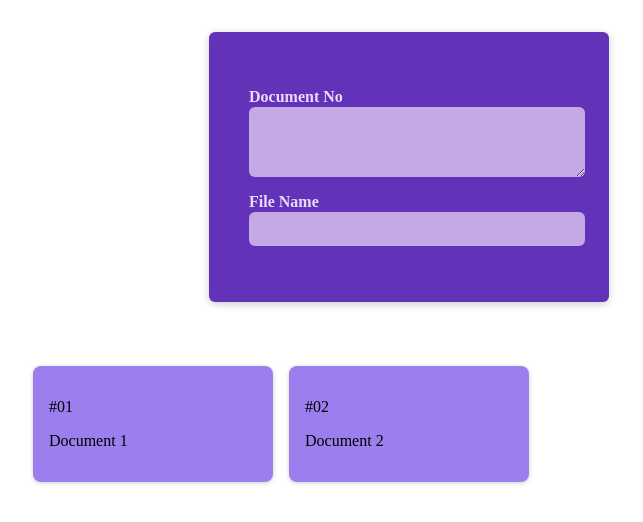
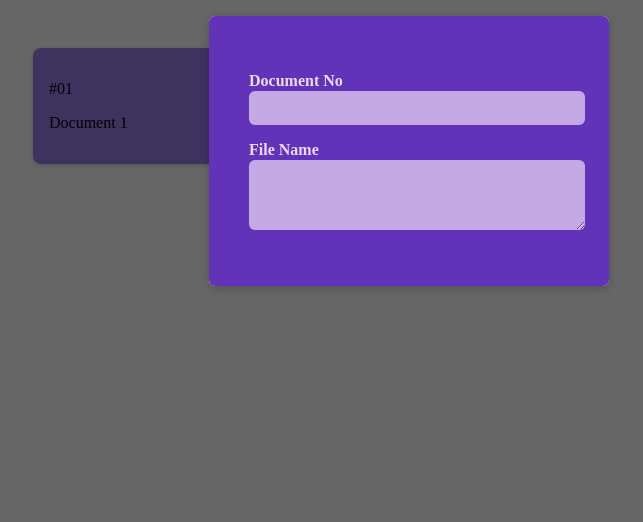
Before and after one commit to revarnami/react-crash-course, a React (Vite) app: page / in a window 1280 px wide. Shown: the top 522 px of the page, without its empty margins (231-874 px from the left). Built offline with nearby package versions, Linux system fonts and the light colour scheme.

Commit message:
Create Modal

```diff
--- /dev/null
+++ b/src/components/Modal.jsx
@@ -0,0 +1,13 @@
+import ModalCss from './Modal.module.css'
+function Modal(props) {
+  return (
+    <>
+      <div className={ModalCss.backdrop}/>
+      <dialog open className={ModalCss.modal}>
+        {props.children}
+      </dialog>
+    </>
+  )
+}
+
+export default Modal
--- /dev/null
+++ b/src/components/Modal.module.css
@@ -0,0 +1,18 @@
+.backdrop {
+  position: fixed;
+  top: 0;
+  left: 0;
+  width: 100%;
+  height: 100vh;
+  background-color: rgba(0, 0, 0, 0.6);
+  z-index: 1;
+}
+
+.modal {
+  border: none;
+  border-radius: 6px;
+  box-shadow: 0 2px 8px rgba(0, 0, 0, 0.2);
+  padding: 0;
+  overflow: hidden;
+  z-index: 1;
+}
--- a/src/components/NewPost.jsx
+++ b/src/components/NewPost.jsx
@@ -6,11 +6,11 @@ function NewPost(props) {
     <form className={classes.form}>
       <p>
         <label htmlFor="body">Document No</label>
-        <textarea id="body" required rows={3} onChange={props.onDocNoChange}/>
+        <input type="text" id="name" required onChange={props.onDocNoChange}/>
       </p>
       <p>
         <label htmlFor="name">File Name</label>
-        <input type="text" id="name" required onChange={props.onFileNameChange}/>
+        <textarea id="body" required rows={3} onChange={props.onFileNameChange}/>
       </p>
     </form>
   )
--- a/src/components/NewPost.module.css
+++ b/src/components/NewPost.module.css
@@ -2,9 +2,6 @@
   background-color: #6233b9;
   padding: 40px 40px;
   width: 20rem;
-  margin: 2rem auto;
-  border-radius: 6px;
-  box-shadow: 0 2px 8px rgba(0, 0, 0, 0.2);
 }
 
 .form label {
--- a/src/components/Post.jsx
+++ b/src/components/Post.jsx
@@ -3,8 +3,8 @@ import postcss from './Post.module.css'
 function Post(props) {
   return (
     <div className={postcss.post}>
-      <p>#{props.docno}</p>
-      <p>{props.body}</p>
+      <p>#{props.docNo}</p>
+      <p>{props.fileName}</p>
     </div>
   )
 }
--- a/src/components/Post.module.css
+++ b/src/components/Post.module.css
@@ -7,7 +7,7 @@
   animation: animate-in 1s ease-out forwards;
 }
 
-.docno {
+.docNo {
   font-size: 0.8rem;
   font-weight: bold;
   color: #543280;
--- a/src/components/PostList.jsx
+++ b/src/components/PostList.jsx
@@ -1,15 +1,29 @@
 import Post from './Post.jsx'
 import NewPost from './NewPost.jsx'
+import Modal from './Modal'
 import PostListCss from './PostList.module.css'
-
+import { useState } from 'react'
 
 function PostList() {
+  const [enteredDocNo, setEnteredDocNo] = useState('')
+  const [enteredFileName, setEnteredFileName] = useState('')
+
+  function onDocNoChange(event) {
+    setEnteredDocNo(event.target.value)
+  }
+
+  function onFileNameChange(event) {
+    setEnteredFileName(event.target.value)
+  }
+
   return (
     <>
-      <NewPost />
+      <Modal>
+        <NewPost onDocNoChange={onDocNoChange} onFileNameChange={onFileNameChange} />
+      </Modal>
       <ul className={PostListCss.posts}>
-        <Post docno='01' body='Document 1'></Post>
-        <Post docno='02' body='Document 2'></Post>
+        <Post docNo='01' fileName='Document 1'></Post>
+        <Post docNo='02' fileName='Document 2'></Post>
       </ul>
     </>
   )
```
